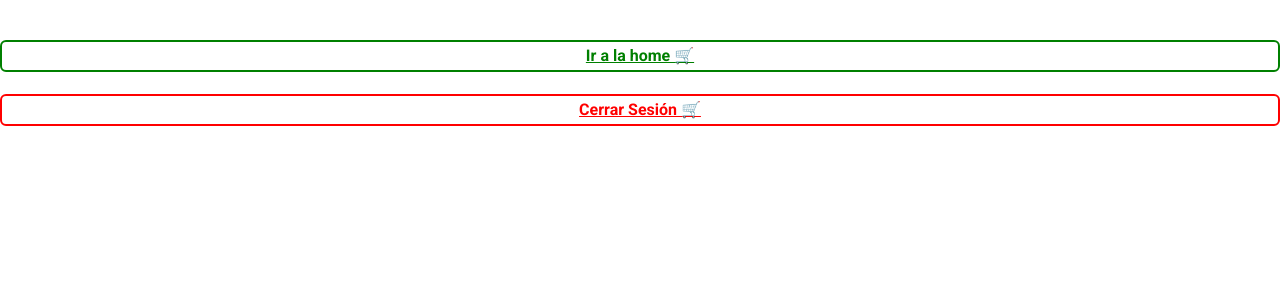
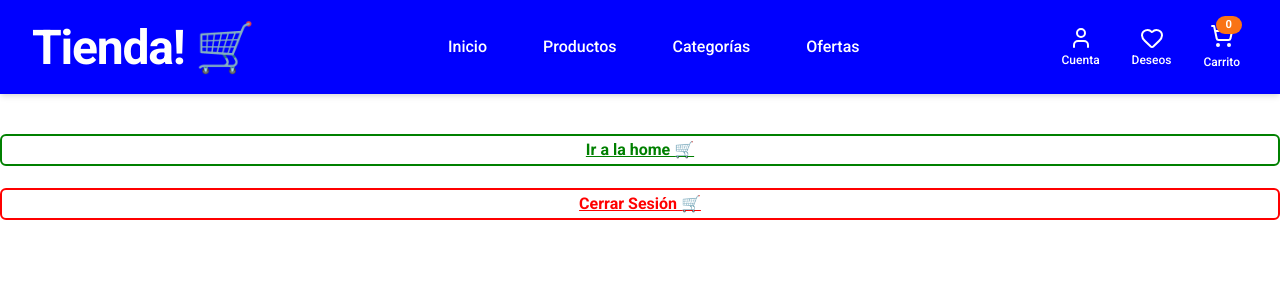
Before and after one commit to cristiangauna/Tienda, a React (Vite) app: page /products/1 in a window 1280 px wide. Shown: the top 300 px of the page. Built offline with nearby package versions, Linux system fonts and the light colour scheme; no server answers.

Commit message:
Entrega 3 Header Fijo

```diff
--- a/src/app.jsx
+++ b/src/app.jsx
@@ -15,6 +15,7 @@ import ProductDetail from "./screens/product-detail";
 import styles from "./app.module.css";
 import ProtectedRoute from "./protectedRoute";
 import { AuthProvider } from "./contexts/AuthContext";
+import Header from "./header";
 
 
 
@@ -90,6 +91,11 @@ function App() {
   const cerrarSesion = <Link to="/" onClick={handleCerrarSesion} className={styles.descuento}>Cerrar Sesión 🛒</Link>;
 
 
+  function rutaGeneral (link, h1) {
+    return <Route path={link} element={<> <Header/> <h1>{h1}</h1>{irHome}<h1> </h1>{cerrarSesion}</>} />
+  };
+
+
   function handleCerrarSesion(e) {
     e.preventDefault(); // evita salir sin preguntar
 
@@ -100,6 +106,7 @@ function App() {
     }
   }
 
+
   return (
     <QueryClientProvider client={queryClient}>
       <CartContext.Provider value={[cart, setCart]}>
@@ -108,18 +115,18 @@ function App() {
             <Routes>
               <Route path="/home" element={<> <Home /> <h1><Link to="/" onClick={handleCerrarSesion} className={styles.descuento}>Cerrar Sesión 🛒</Link></h1></>}/>
               <Route path="/" element={<> <Login /> {/*<Link to="/home" ><h3 className={styles.añadido}> Ingresar a la home como usuario registrado 🛒</h3></Link>*/}</>}/>
-              <Route path="*" element={<><h1>404 not found</h1>{irHome}<h1> </h1>{cerrarSesion}</>} />
-              <Route path="/products/:id" element={<><ProductDetail /> {irHome} <h1> </h1> {cerrarSesion}</>} />
+              {rutaGeneral("*", "404 not found")}
+              <Route path="/products/:id" element={<><Header /> <ProductDetail /> {irHome} <h1> </h1> {cerrarSesion}</>} />
                         {/*products/:id, los dos puntos + alguna palabra es un comodin para que se rellene con cualquier cosa*/}
                 {/**/}
-              <Route path="/cuenta" element={<><h1>Cuenta Ingresada</h1>{irHome}<h1> </h1>{cerrarSesion}</>} />
-              <Route path="/deseos" element={<><h1>Lista de deseos</h1>{irHome}<h1> </h1>{cerrarSesion}</>} />
-              <Route path="/carrito" element={<><h1>Carrito</h1>{irHome}<h1> </h1>{cerrarSesion}</>} />
-              <Route path="/inicio" element={<><h1>Inicio</h1>{irHome}<h1> </h1>{cerrarSesion}</>} />
-              <Route path="/productos" element={<><h1>Productos</h1>{irHome}<h1> </h1>{cerrarSesion}</>} />
-              <Route path="/categorias" element={<><h1>Categorías</h1>{irHome}<h1> </h1>{cerrarSesion}</>} />
-              <Route path="/ofertas" element={<><h1>Ofertas</h1>{irHome}<h1> </h1>{cerrarSesion}</>} />
-              <Route path="/admin" element={<><ProtectedRoute><h1>Admin</h1></ProtectedRoute> {irHome}<h1> </h1>{cerrarSesion}</>} />
+              {rutaGeneral("/cuenta", "Cuenta Ingresada")}
+              {rutaGeneral("/deseos", "Lista de deseos")}
+              {rutaGeneral("/carrito", "Carrito")}
+              <Route path="/inicio" element={<><Home /> <h1><Link to="/" onClick={handleCerrarSesion} className={styles.descuento}>Cerrar Sesión 🛒</Link></h1></>} />
+              {rutaGeneral("/productos", "Productos")}
+              {rutaGeneral("/categorias", "Categorias")}
+              {rutaGeneral("/ofertas", "Ofertas")}
+              <Route path="/admin" element={<><Header/> <ProtectedRoute><h1>Admin</h1></ProtectedRoute> {irHome}<h1> </h1>{cerrarSesion}</>} />
 
             </Routes>
           </AuthProvider>
```
